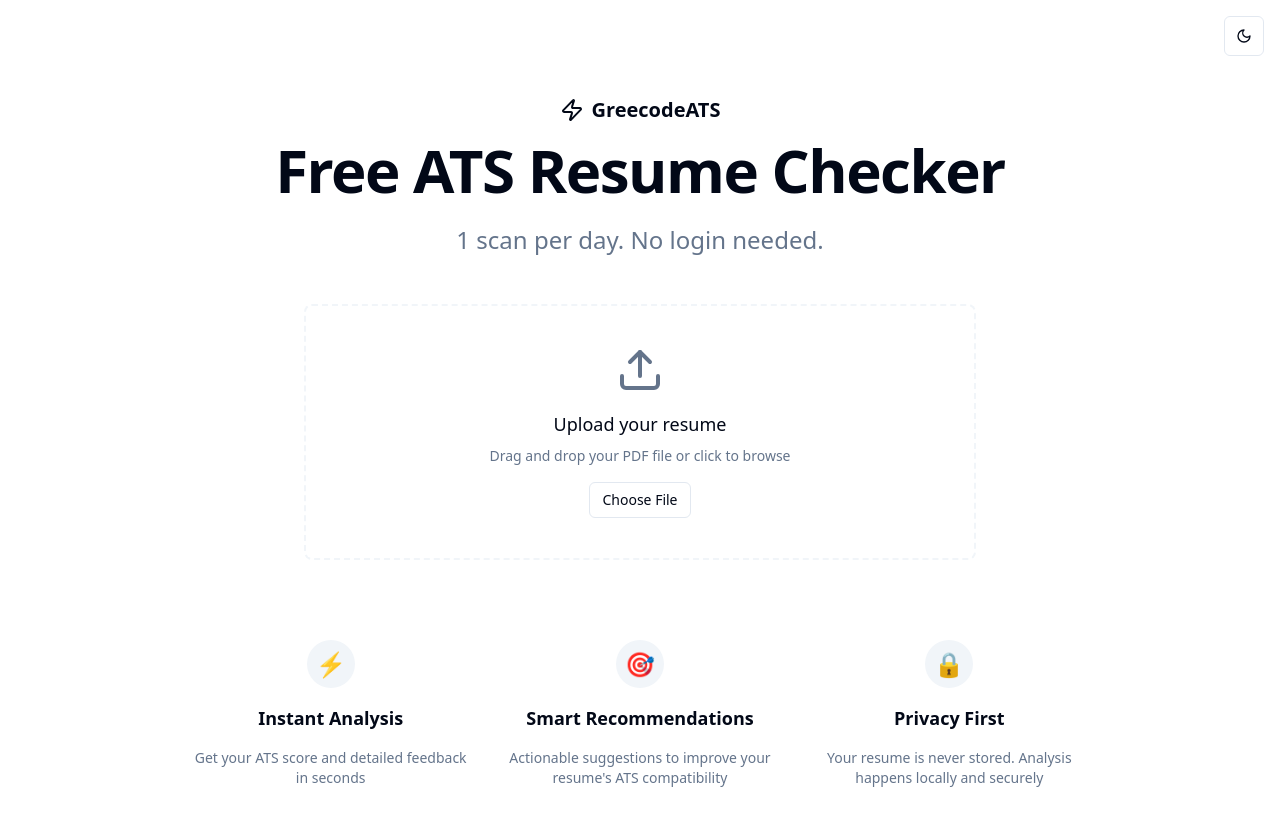
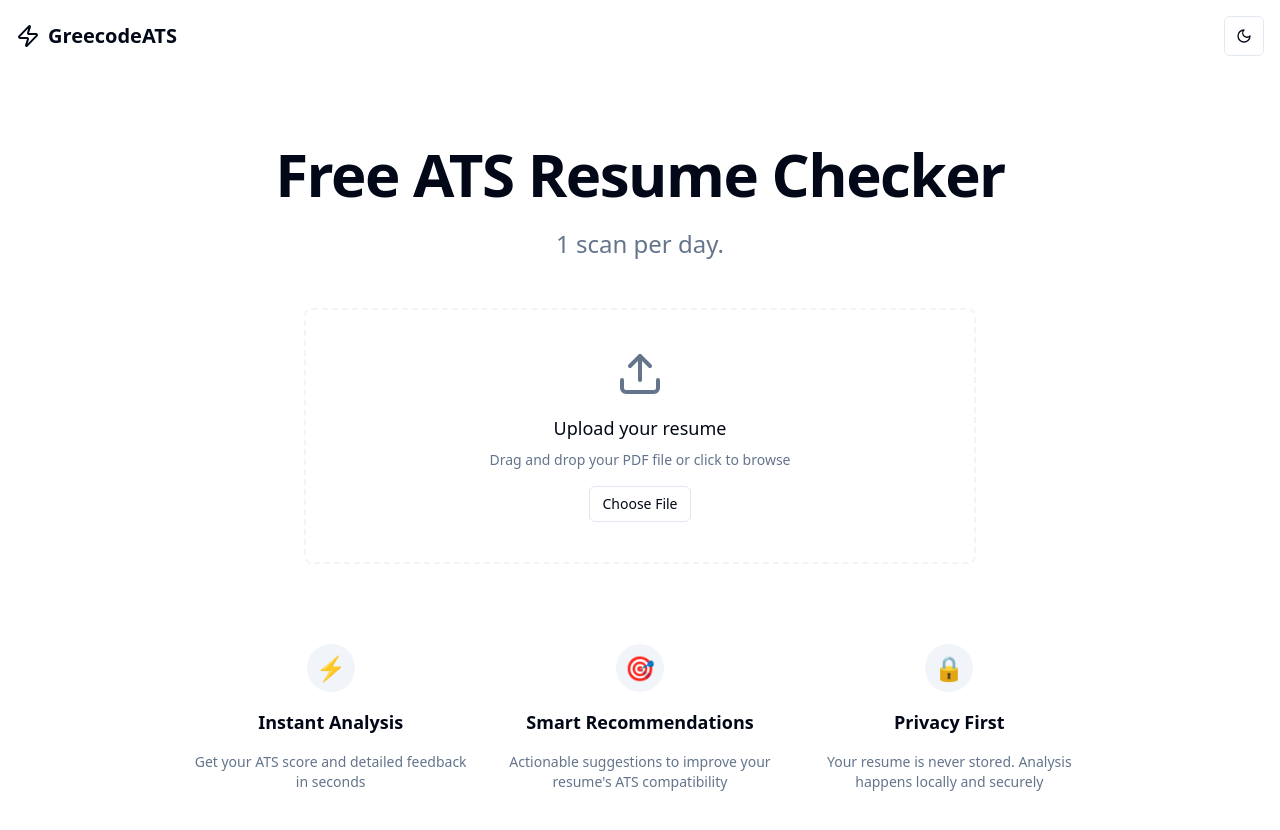
Before and after one commit to sridurgavik/resume-wise-check, a React (Vite) app: page / in a window 1280 px wide. Shown: the top 830 px of the page. Built offline with nearby package versions, Linux system fonts and the light colour scheme.

Commit message:
Refactor: Remove "No login needed" and reposition elements
- Removed the "No login needed" subheading.
- Moved the user module next to the theme toggle.
- Ensured the Greecode logo remains in the top-left corner.

```diff
--- a/src/components/ThemeToggle.tsx
+++ b/src/components/ThemeToggle.tsx
@@ -11,7 +11,7 @@ export function ThemeToggle() {
       variant="outline"
       size="icon"
       onClick={() => setTheme(theme === 'light' ? 'dark' : 'light')}
-      className="fixed top-4 right-4 z-50 h-10 w-10 p-0 bg-background/80 backdrop-blur-sm border hover:bg-accent transition-colors"
+      className="h-10 w-10 p-0 bg-background/80 backdrop-blur-sm border hover:bg-accent transition-colors"
     >
       {theme === 'light' ? (
         <Moon className="h-[1.2rem] w-[1.2rem]" />
--- a/src/pages/Index.tsx
+++ b/src/pages/Index.tsx
@@ -33,21 +33,27 @@ const Index = () => {
 
   return (
     <div className="min-h-screen bg-background">
-      <ThemeToggle />
+      {/* Header Section */}
+      <div className="fixed top-0 left-0 right-0 p-4 flex justify-between items-center z-50">
+        <div className="flex items-center gap-2">
+          <Zap className="h-6 w-6" />
+          <h2 className="text-xl font-semibold">GreecodeATS</h2>
+        </div>
+
+        <div className="flex items-center gap-4">
+          {/* User module would go here */}
+          <ThemeToggle />
+        </div>
+      </div>
 
       {/* Hero Section */}
-      <div className="container mx-auto px-4 py-16 lg:py-24">
+      <div className="container mx-auto px-4 py-16 lg:py-24 mt-12">
         <motion.div
           initial={{ opacity: 0, y: 30 }}
           animate={{ opacity: 1, y: 0 }}
           transition={{ duration: 0.6 }}
           className="text-center max-w-4xl mx-auto"
         >
-          <div className="flex items-center justify-center gap-2 mb-4">
-            <Zap className="h-6 w-6" />
-            <h2 className="text-xl font-semibold">GreecodeATS</h2>
-          </div>
-
           <h1 className="text-4xl lg:text-6xl font-bold tracking-tight mb-6">
             Free ATS Resume Checker
           </h1>
@@ -58,7 +64,7 @@ const Index = () => {
             transition={{ duration: 0.6, delay: 0.2 }}
             className="text-xl lg:text-2xl text-muted-foreground mb-12 max-w-2xl mx-auto"
           >
-            1 scan per day. No login needed.
+            1 scan per day.
           </motion.p>
 
           {/* Upload Section */}
```
